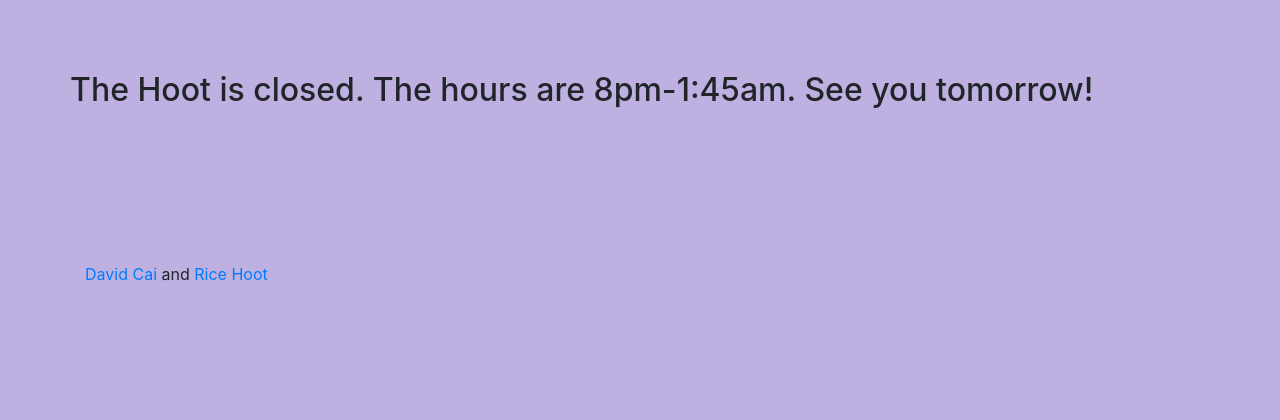
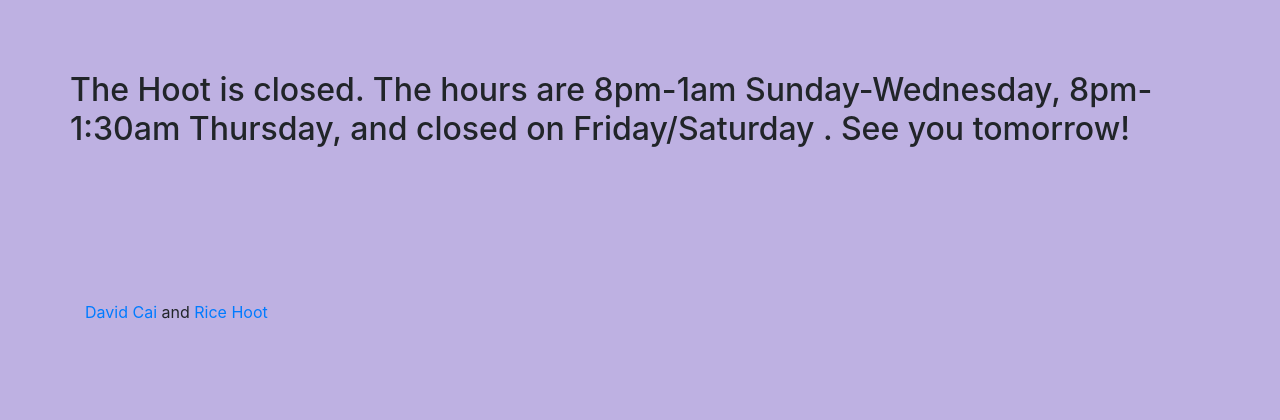
Before and after one commit to caiismyname/hootHotline, a Flask app: page / in a window 1280 px wide. Shown: the part 232-652 px from the top of the page. Run offline with Flask 2, Linux system fonts and the light colour scheme; some libraries are stand-ins or nearby versions.

Commit message:
updated times

```diff
--- a/server.py
+++ b/server.py
@@ -19,13 +19,13 @@
 
 def isOpen():
 	houstonNow = getHoustonTime()
-	# Hoot is open 8pm - 1:45am on Thursday, 8pm - 1am Sun-Wed
+	# Hoot is open 8pm - 1:30am on Thursday, 8pm - 1am Sun-Wed
 	if (houstonNow.weekday() == 3): # Thurs
 		if (houstonNow.hour >= 20):
 			return True
 		elif (houstonNow.hour == 0):
 			return True
-		elif (houstonNow.hour == 1 and houstonNow.minute < 45):
+		elif (houstonNow.hour == 1 and houstonNow.minute < 30):
 			return True
 		else:
 			return False
--- a/templates/hootClosed.html
+++ b/templates/hootClosed.html
@@ -35,7 +35,7 @@
         <br>
         <br>
         <div class="row" style="font-size:28px">
-            <h2>The Hoot is closed. The hours are 8pm-1:45am. See you tomorrow!</h2>
+            <h2>The Hoot is closed. The hours are 8pm-1am Sunday-Wednesday, 8pm-1:30am Thursday, and closed on Friday/Saturday . See you tomorrow!</h2>
         </div>
 
         <br>
```
